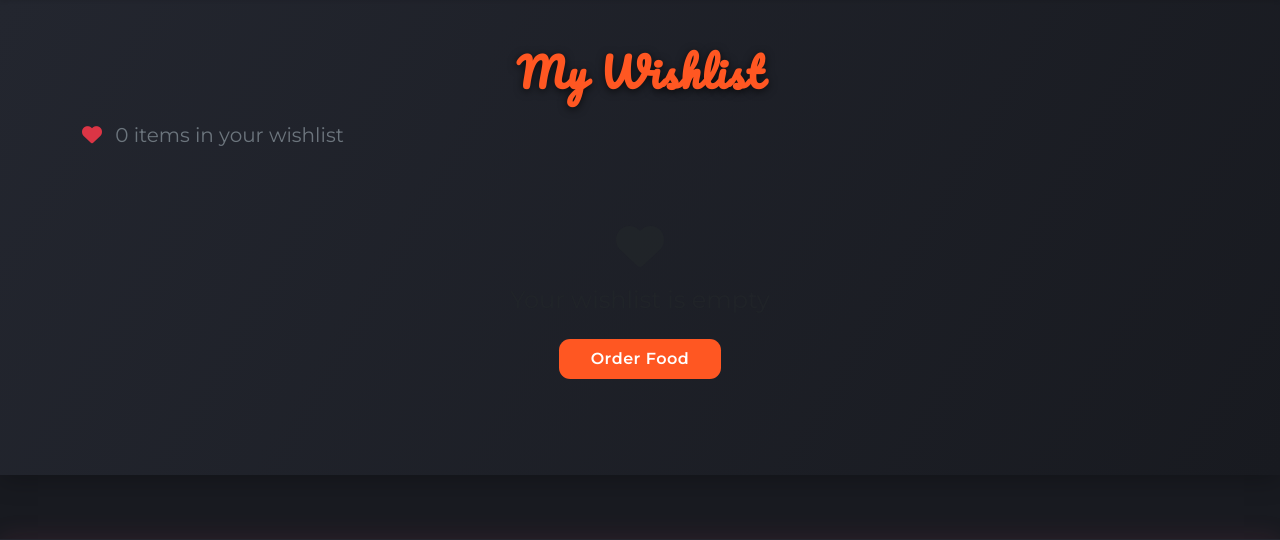
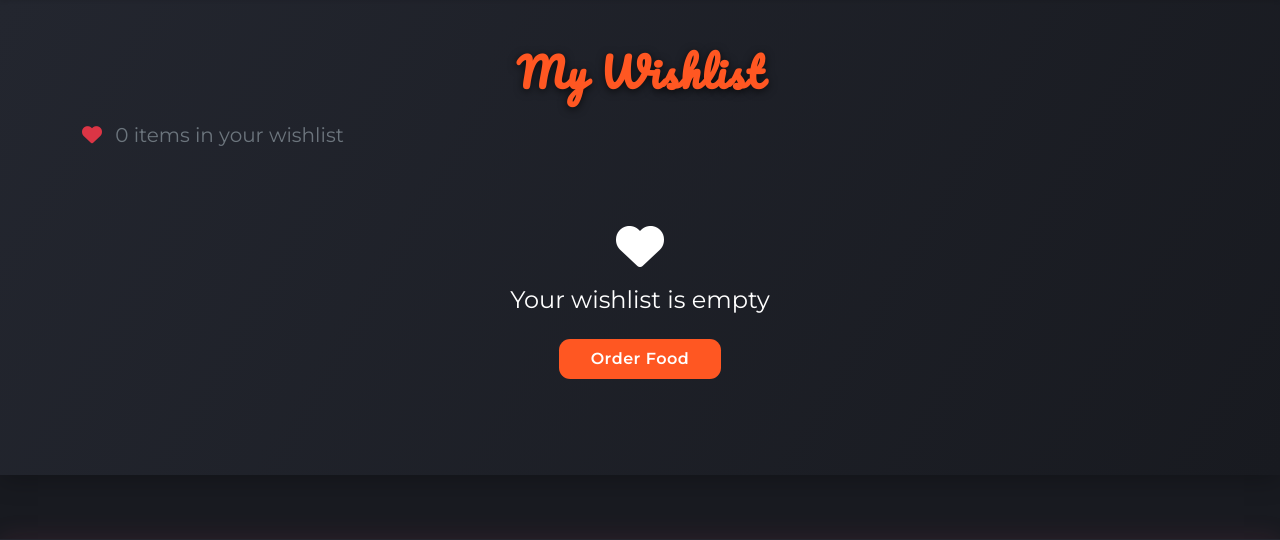
Before and after one commit to Nimesh-Kavinda/FoodPlaza, a PHP site: page /views/wishlist.php in a window 1280 px wide. Shown: the part 90-630 px from the top of the page. Run offline with PHP 8.4, Linux system fonts and the light colour scheme; a user stored in the database is signed in; data comes from the database, SQL or seed files in the repository; some libraries are stand-ins or nearby versions.

Commit message:
Update cart message display and enhance wishlist empty state styling for better visibility

```diff
--- a/views/cart.php
+++ b/views/cart.php
@@ -41,7 +41,7 @@
                     icon: '{$message_type}',
                     title: '{$_SESSION['cart_message']}',
                     showConfirmButton: false,
-                    timer: 1500
+                    timer: 1500,
                 });
             });
         </script>";
--- a/views/wishlist.php
+++ b/views/wishlist.php
@@ -127,8 +127,8 @@
             <?php if (empty($wishlist_items)): ?>
                 <div class="col-12">
                     <div class="text-center py-5">
-                        <i class="fas fa-heart fa-3x text-muted mb-3"></i>
-                        <h4 class="text-muted">Your wishlist is empty</h4>
+                        <i class="fas fa-heart fa-3x text-white mb-3"></i>
+                        <h4 class="text-white">Your wishlist is empty</h4>
                         <a href="shop.php" class="btn btn-foodplaza mt-3">Order Food</a>
                     </div>
                 </div>
```
